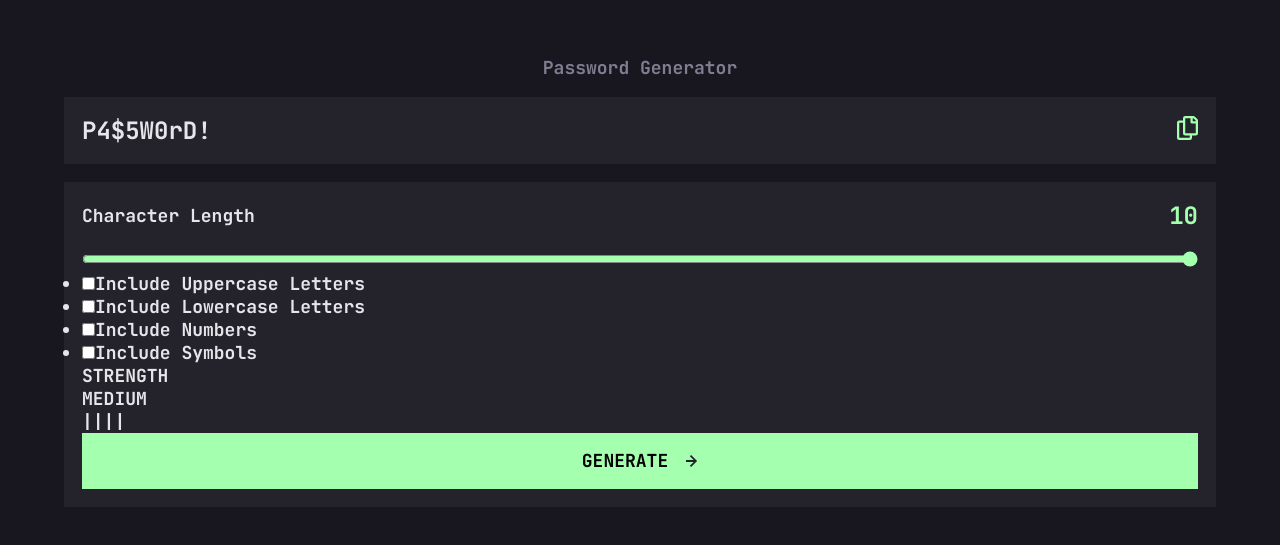
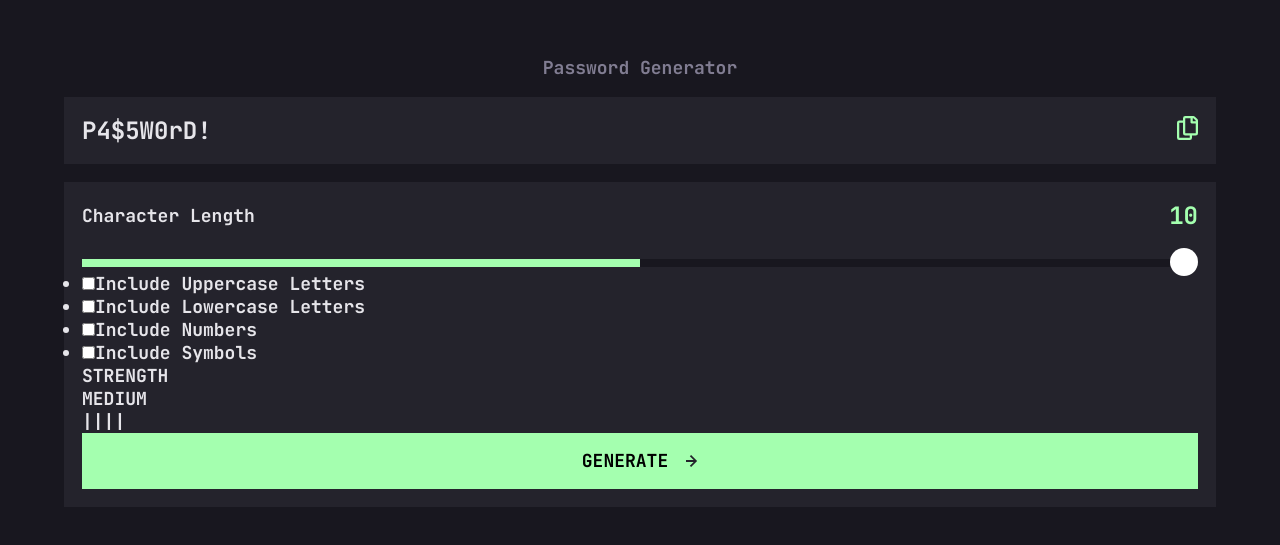
Before and after one commit to ledminh/password-generator-app, a Next.js app: page / in a window 1280 px wide. Shown: the part 119-664 px from the top of the page. Built offline with nearby package versions, Linux system fonts and the light colour scheme.

Commit message:
Slider Design

```diff
--- a/components/Panel/Panel.module.scss
+++ b/components/Panel/Panel.module.scss
@@ -1,7 +1,6 @@
 @use '../../styles/base';
 
 .characterLength {
-
 
     label {
         width: 100%;
@@ -19,13 +18,90 @@
     }
 
 
+    input[type=range] {
+        width: 100%;
+
+        -webkit-appearance: none;
+
+        background-color:  transparent;
+        accent-color: base.$color5;
+
+        --curPercent: 50%;
+    }
+
+    //Webkit
+    input[type=range]::-webkit-slider-runnable-track {
+        height: 8px;
+        cursor: pointer;
+        background: linear-gradient(to right, base.$color5 0%, base.$color5 var(--curPercent), base.$color4 var(--curPercent), base.$color4 100%);
+
+        border-radius: 0px;
+    }
 
 
-    input {
+    input[type=range]::-webkit-slider-thumb {
+        height: 28px;
+        width: 28px;
+        border-radius: 50%;
+
+        background: #FFFFFF;
+        cursor: pointer;
+        -webkit-appearance: none;
+        margin-top: -10.5px;
+    }
+
+
+    //Firefox
+    input[type=range]::-moz-range-track {
         width: 100%;
-        accent-color: base.$color5;
+        height: 8px;
+        cursor: pointer;
 
+        background-color: base.$color4;
 
     }
 
+    input[type=range]::-moz-range-thumb {
+        height: 28px;
+        width: 28px;
+        border-radius: 50%;
+        cursor: pointer;
+
+    }
+
+    input[type="range"]::-moz-range-progress {
+        background-color: base.$color5;
+        height: 8px;
+        cursor: pointer;
+
+    }
+
+    //IE
+    input[type=range]::-ms-track {
+        width: 100%;
+        height: 8px;
+        cursor: pointer;
+        background: base.$color4;
+    }
+
+    input[type=range]::-ms-fill-lower {
+        background: base.$color5;
+
+    }
+
+    input[type=range]::-ms-fill-upper {
+        background: base.$color4;
+
+    }
+
+    input[type=range]::-ms-thumb {
+        margin-top: 1px;
+        border: 1px solid #FFFFFF;
+        height: 28px;
+        width: 28px;
+        border-radius: 15px;
+        cursor: pointer;
+    }
+
+
 }
--- a/components/Panel/index.tsx
+++ b/components/Panel/index.tsx
@@ -19,6 +19,12 @@ export const Panel: FunctionComponent = () => {
                         id="character-length"
                         name="character-length"
                         min="0" max="20"
+
+                        onChange={e => {
+                            const curPercent = Number(e.target.value)*100/Number(e.target.max);
+
+                            e.target.style.setProperty('--curPercent', curPercent + '%');
+                        }}
                         />
             </div>
             <ul>
```
